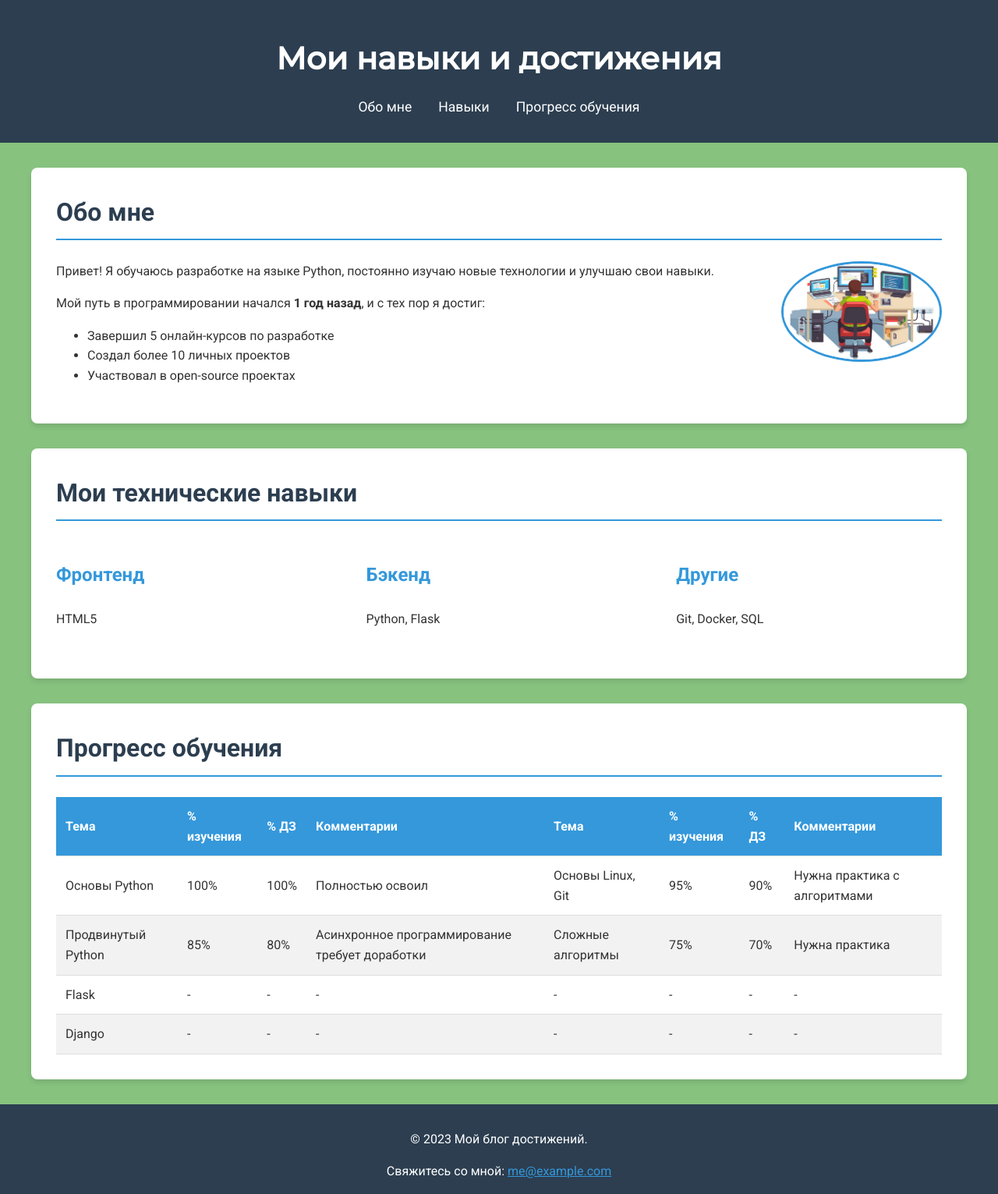
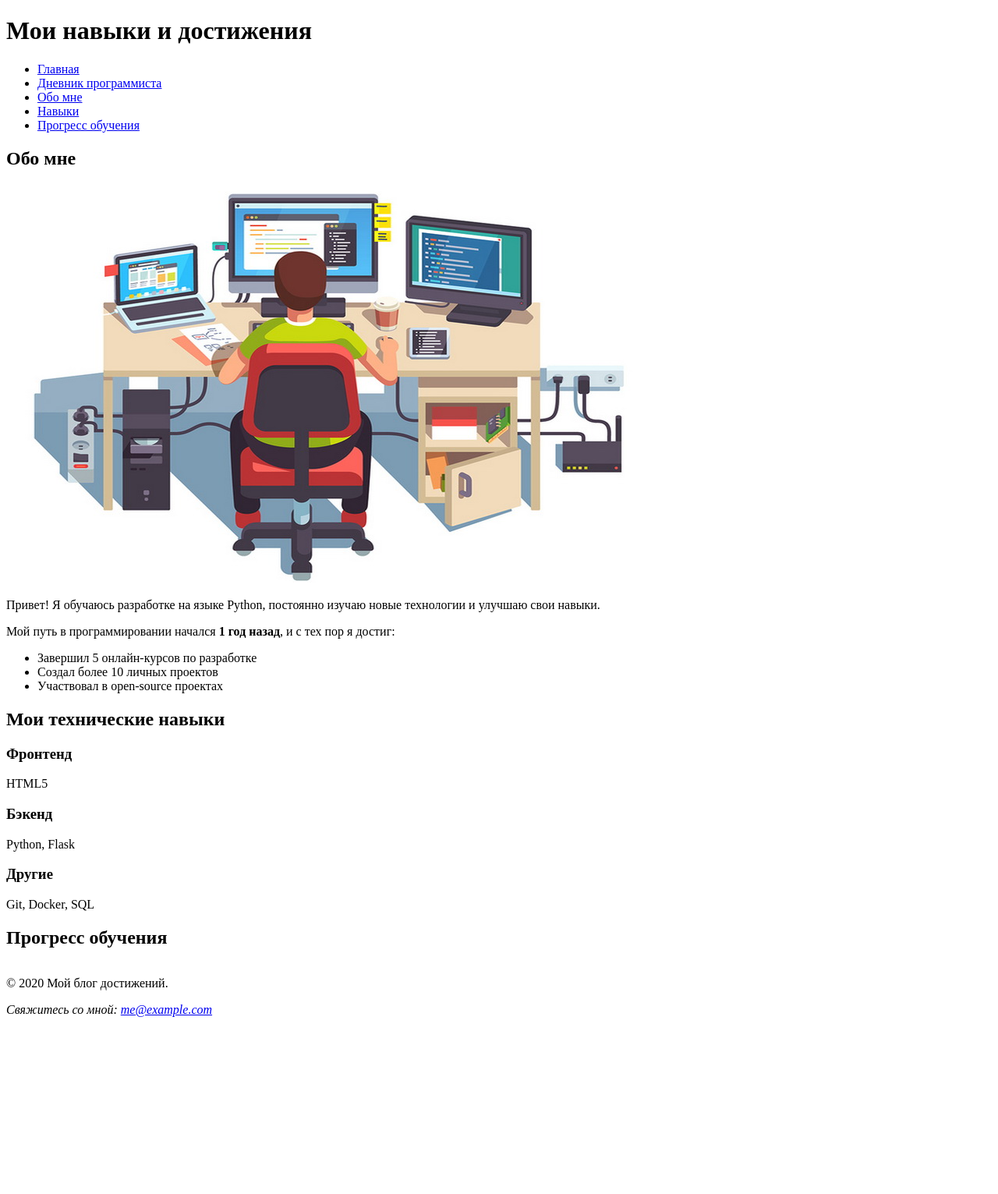
Before and after one commit to KirPavMos/flask_03, a Flask app: template templates/index.html in a window 1280 px wide. Shown: the whole page at 78% size. After the commit the page ends 1304 px from the top, so only its background shows below. Run offline with Flask 3, Linux system fonts and the light colour scheme; the template is opened without the code that fills it: most values are stand-ins (such as "Sample title", 1, 10 or a date in 2020).

Commit message:
base and notes added

```diff
--- a/main.py
+++ b/main.py
@@ -1,10 +1,23 @@
-from flask import Flask, render_template
+from flask import Flask, render_template, request, redirect, url_for
 
 app = Flask(__name__)
+
+# Dictionary to store notes
+programmer_notes = {}
 
 @app.route('/')
 def index():
     return render_template('index.html')
 
+@app.route('/notes', methods=['GET', 'POST'])
+def notes():
+    if request.method == 'POST':
+        title = request.form.get('title')
+        content = request.form.get('content')
+        if title and content:
+            programmer_notes[title] = content
+        return redirect(url_for('notes'))
+    return render_template('notes.html', notes=programmer_notes)
+
 if __name__ == '__main__':
     app.run(debug=True)
--- a/static/css/index.css
+++ b/static/css/index.css
@@ -1,136 +1,52 @@
-/* Основные стили */
-body {
-    font-family: 'Roboto', sans-serif;
-    background-color: #87c27f;
-    color: #333;
-    line-height: 1.6;
-    margin: 0;
-    padding: 0;
-}
-
-/* Стили шапки */
-header {
-    background-color: #2c3e50;
-    color: white;
-    padding: 1rem 0;
-    text-align: center;
-}
-
-header h1 {
-    font-family: 'Montserrat', sans-serif;
-    font-size: 2.5rem;
-    margin-bottom: 0.5rem;
-}
-
-nav ul {
-    list-style-type: none;
-    padding: 0;
-}
-
-nav ul li {
-    display: inline;
-    margin: 0 15px;
-}
-
-nav a {
-    color: white;
-    text-decoration: none;
-    font-size: 1.1rem;
-}
-
-nav a:hover {
-    text-decoration: underline;
-}
-
-/* Стили основного содержимого */
-main {
-    max-width: 1200px;
-    margin: 2rem auto;
-    padding: 0 1rem;
-}
-
-.card {
-    background-color: white;
-    border-radius: 8px;
-    box-shadow: 0 4px 6px rgba(0, 0, 0, 0.1);
-    padding: 2rem;
-    margin-bottom: 2rem;
-}
-
-h2 {
-    font-size: 2rem;
-    color: #2c3e50;
-    margin-top: 0;
-    border-bottom: 2px solid #3498db;
-    padding-bottom: 0.5rem;
-}
-
-h3 {
-    font-size: 1.5rem;
-    color: #3498db;
-}
-
-.profile-img {
-    width: 200px;
-    height: auto;
-    border-radius: 50%;
-    float: right;
-    margin-left: 1rem;
-    margin-bottom: 1rem;
-    border: 3px solid #3498db;
-}
-
-.skills-container {
-    display: flex;
-    justify-content: space-between;
-    flex-wrap: wrap;
-}
-
-.skills-container article {
-    flex-basis: 30%;
+/* Form styles */
+.form-group {
     margin-bottom: 1rem;
 }
 
-/* Стили таблицы */
-table {
+.form-control {
     width: 100%;
-    border-collapse: collapse;
-    margin-top: 1rem;
+    padding: 0.5rem;
+    border: 1px solid #ddd;
+    border-radius: 4px;
+    font-family: inherit;
 }
 
-th, td {
-    padding: 12px;
-    text-align: left;
-    border-bottom: 1px solid #ddd;
+.btn {
+    background-color: #3498db;
+    color: white;
+    padding: 0.5rem 1rem;
+    border: none;
+    border-radius: 4px;
+    cursor: pointer;
+    font-size: 1rem;
 }
 
-th {
-    background-color: #3498db;
-    color: white;
+.btn:hover {
+    background-color: #2980b9;
 }
 
-tr:nth-child(even) {
-    background-color: #f2f2f2;
+/* Notes styles */
+.notes-container {
+    display: grid;
+    grid-template-columns: repeat(auto-fill, minmax(300px, 1fr));
+    gap: 1rem;
 }
 
-tr:hover {
-    background-color: #e6f7ff;
+.note {
+    background-color: #f9f9f9;
+    padding: 1rem;
+    border-radius: 4px;
+    border-left: 4px solid #3498db;
 }
 
-/* Стили подвала */
-footer {
-    background-color: #2c3e50;
-    color: white;
-    text-align: center;
-    padding: 1rem 0;
-    margin-top: 2rem;
+.note h3 {
+    margin-top: 0;
+    color: #2c3e50;
 }
 
-footer a {
-    color: #3498db;
+/* Add this to your existing :root or body if needed */
+:root {
+    --primary-color: #3498db;
+    --secondary-color: #2c3e50;
+    --background-color: #f5f5f5;
 }
-
-address {
-    font-style: normal;
-    margin-top: 0.5rem;
-}
--- /dev/null
+++ b/templates/base.html
@@ -0,0 +1,35 @@
+<!DOCTYPE html>
+<html lang="ru">
+<head>
+    <meta charset="UTF-8">
+    <meta name="viewport" content="width=device-width, initial-scale=1.0">
+    <title>{% block title %}Мой блог достижений{% endblock %}</title>
+    <link rel="stylesheet" href="{{ url_for('static', filename='css/index.css') }}">
+    <link href="https://fonts.googleapis.com/css2?family=Roboto:wght@400;700&family=Montserrat:wght@500&display=swap" rel="stylesheet">
+</head>
+<body>
+    <header>
+        <h1>{% block header %}Мои навыки и достижения{% endblock %}</h1>
+        <nav>
+            <ul>
+                <li><a href="{{ url_for('index') }}">Главная</a></li>
+                <li><a href="{{ url_for('notes') }}">Дневник программиста</a></li>
+                <li><a href="#about">Обо мне</a></li>
+                <li><a href="#skills">Навыки</a></li>
+                <li><a href="#progress">Прогресс обучения</a></li>
+            </ul>
+        </nav>
+    </header>
+
+    <main>
+        {% block content %}{% endblock %}
+    </main>
+
+    <footer>
+        <p>&copy; {{ now.year }} Мой блог достижений.</p>
+        <address>
+            Свяжитесь со мной: <a href="mailto:me@example.com">me@example.com</a>
+        </address>
+    </footer>
+</body>
+</html>
--- a/templates/index.html
+++ b/templates/index.html
@@ -1,28 +1,9 @@
-<!DOCTYPE html>
-<html lang="ru">
-<head>
-    <meta charset="UTF-8">
-    <meta name="viewport" content="width=device-width, initial-scale=1.0">
-    <title>Мой блог достижений</title>
-    <link rel="stylesheet" href="../static/css/index.css">
-    <link href="https://fonts.googleapis.com/css2?family=Roboto:wght@400;700&family=Montserrat:wght@500&display=swap" rel="stylesheet">
-</head>
-<body>
-    <header>
-        <h1>Мои навыки и достижения</h1>
-        <nav>
-            <ul>
-                <li><a href="#about">Обо мне</a></li>
-                <li><a href="#skills">Навыки</a></li>
-                <li><a href="#progress">Прогресс обучения</a></li>
-            </ul>
-        </nav>
-    </header>
+{% extends "base.html" %}
 
-    <main>
+{% block content %}
     <section id="about" class="card">
         <h2>Обо мне</h2>
-            <img src="{{ url_for('static', filename='../static/images/profile.jpg') }}" alt="Мое фото" class="profile-img">
+        <img src="{{ url_for('static', filename='images/profile.jpg') }}" alt="Мое фото" class="profile-img">
         <p>Привет! Я обучаюсь разработке на языке Python, постоянно изучаю новые технологии и улучшаю свои навыки.</p>
         <p>Мой путь в программировании начался <strong>1 год назад</strong>, и с тех пор я достиг:</p>
         <ul>
@@ -53,69 +34,7 @@
     <section id="progress" class="card">
         <h2>Прогресс обучения</h2>
         <table>
-                <thead>
-                    <tr>
-                        <th>Тема</th>
-                        <th>% изучения</th>
-                        <th>% ДЗ</th>
-                        <th>Комментарии</th>
-                        <th>Тема</th>
-                        <th>% изучения</th>
-                        <th>% ДЗ</th>
-                        <th>Комментарии</th>
-                    </tr>
-                </thead>
-                <tbody>
-                    <tr>
-                        <td>Основы Python</td>
-                        <td>100%</td>
-                        <td>100%</td>
-                        <td>Полностью освоил</td>
-                        <td>Основы Linux, Git</td>
-                        <td>95%</td>
-                        <td>90%</td>
-                        <td>Нужна практика с алгоритмами</td>
-                    </tr>
-                    <tr>
-                        <td>Продвинутый Python</td>
-                        <td>85%</td>
-                        <td>80%</td>
-                        <td>Асинхронное программирование требует доработки</td>
-                        <td>Сложные алгоритмы</td>
-                        <td>75%</td>
-                        <td>70%</td>
-                        <td>Нужна практика</td>
-                    </tr>
-                    <tr>
-                        <td>Flask</td>
-                        <td>-</td>
-                        <td>-</td>
-                        <td>-</td>
-                        <td>-</td>
-                        <td>-</td>
-                        <td>-</td>
-                        <td>-</td>
-                    </tr>
-                    <tr>
-                        <td>Django</td>
-                        <td>-</td>
-                        <td>-</td>
-                        <td>-</td>
-                        <td>-</td>
-                        <td>-</td>
-                        <td>-</td>
-                        <td>-</td>
-                    </tr>
-                </tbody>
+            <!-- Your existing table content -->
         </table>
     </section>
-    </main>
-
-    <footer>
-        <p>&copy; 2023 Мой блог достижений.</p>
-        <address>
-            Свяжитесь со мной: <a href="mailto:me@example.com">me@example.com</a>
-        </address>
-    </footer>
-</body>
-</html>
+{% endblock %}
```
Also changed, not shown: templates/notes.html (added, +37 -0 lines). Lines whose indentation alone changed are shown as unchanged.
